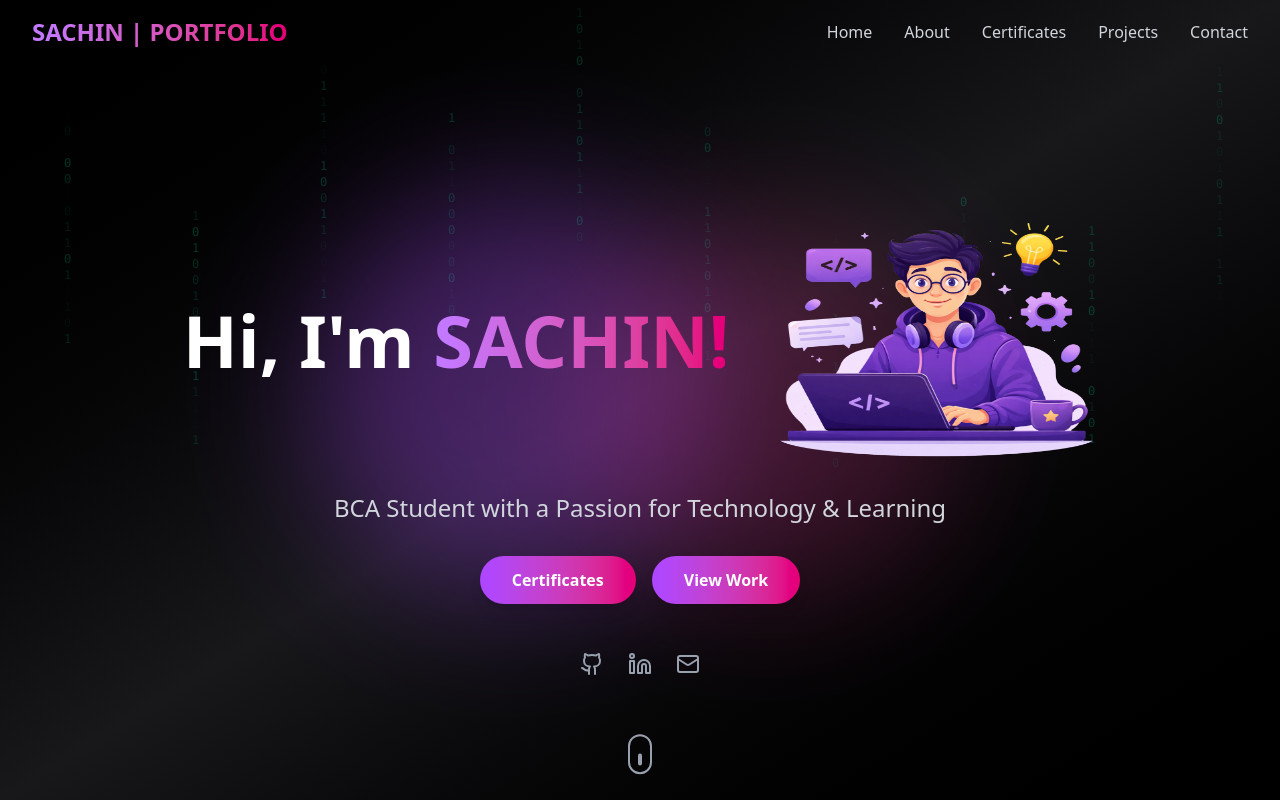
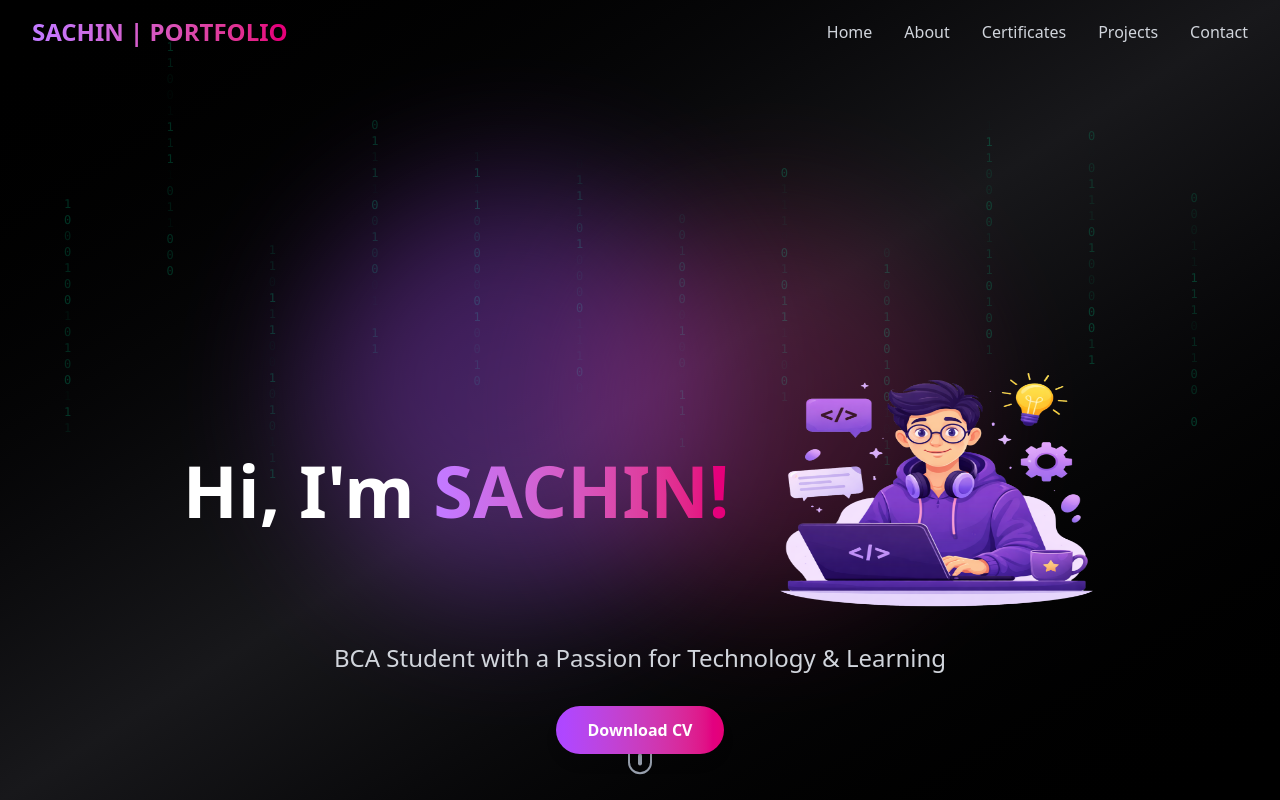
Before and after one commit to sachinv1604/my-portfolio, a React (Vite) app: page / in a window 1280 px wide. Shown: the top 800 px of the page. Built offline with nearby package versions, Linux system fonts and the light colour scheme.

Commit message:
changed hero

```diff
--- a/src/App.jsx
+++ b/src/App.jsx
@@ -103,61 +103,36 @@ const Navbar = () => {
 // CLEAN CODING-THEMED Hero Section - Replace your Hero component
 
 const Hero = () => {
-  const { scrollY } = useScroll();
-  const y = useTransform(scrollY, [0, 500], [0, 200]);
-
-  // Code snippets for animation
-  const codeLines = [
-    "const developer = 'Sachin';",
-    "function buildAmazingThings() {",
-    "import React from 'react';",
-    "npm install awesome",
-    "git commit -m 'feature'",
-    "<Component />",
-    "export default App;",
-    "console.log('Hello World');",
-    "{ skills: ['React', 'Node'] }",
-    "async/await promise",
-    "className='gradient'",
-    "useState(true)",
-  ];
+  const { scrollYProgress } = useScroll();
+  const y = useTransform(scrollYProgress, [0, 0.5], [0, 150]);
+  const opacity = useTransform(scrollYProgress, [0, 0.3], [1, 0]);
 
   return (
     <section
-  id="home"
-  className="min-h-screen flex items-center justify-center relative overflow-hidden
-  bg-linear-to-br from-black via-zinc-900 to-black"
->
-
+      id="home"
+      className="min-h-screen flex items-center justify-center relative overflow-hidden
+      bg-linear-to-br from-black via-zinc-900 to-black"
+    >
       {/* Clean Coding Animation Background */}
       <div className="absolute inset-0 overflow-hidden">
 
-
-
-
-
-
-
-
-        {/* Binary Code Rain Effect */}
-        {[...Array(10)].map((_, i) => (
+        {/* Binary Code Rain Effect - FASTER & INSTANT START */}
+        {[...Array(12)].map((_, i) => (
           <motion.div
             key={`binary-${i}`}
-           className="absolute text-emerald-400/25 font-mono text-xs"
-
-
-
+            className="absolute text-emerald-400/25 font-mono text-xs"
             style={{
-              left: `${5 + i * 10}%`,
+              left: `${5 + i * 8}%`,
             }}
+            initial={{ y: '-10%' }}
             animate={{
-              y: ["-10%", "110%"],
+              y: ['0%', '110%'],
             }}
             transition={{
-              duration: 5 + Math.random() * 3,
+              duration: 3 + Math.random() * 1.5, // Faster - reduced from 5-8 to 3-4.5
               repeat: Infinity,
               ease: "linear",
-              delay: Math.random() * 5,
+              delay: 0, // Start immediately
             }}
           >
             {[...Array(15)].map((_, j) => (
@@ -197,8 +172,11 @@ const Hero = () => {
         />
       </div>
 
-      {/* Main Content - KEEP YOUR ORIGINAL CONTENT */}
-      <motion.div style={{ y }} className="relative z-10 text-center px-4">
+      {/* Main Content - SMOOTH SCROLL */}
+      <motion.div
+        style={{ y, opacity }}
+        className="relative z-10 text-center px-4"
+      >
         <motion.div
           initial={{ scale: 0 }}
           animate={{ scale: 1 }}
@@ -212,7 +190,7 @@ const Hero = () => {
         <motion.div
           initial={{ opacity: 0, y: 20 }}
           animate={{ opacity: 1, y: 0 }}
-          transition={{ delay: 0.2 }}
+          transition={{ delay: 0.2, duration: 0.6 }}
           className="flex flex-col-reverse md:flex-row items-center justify-center gap-10 md:gap-12 mb-8"
         >
           {/* NAME */}
@@ -234,7 +212,7 @@ const Hero = () => {
         <motion.p
           initial={{ opacity: 0, y: 20 }}
           animate={{ opacity: 1, y: 0 }}
-          transition={{ delay: 0.4 }}
+          transition={{ delay: 0.4, duration: 0.6 }}
           className="text-xl md:text-2xl text-gray-300 mb-8"
         >
           BCA Student with a Passion for Technology & Learning
@@ -243,31 +221,25 @@ const Hero = () => {
         <motion.div
           initial={{ opacity: 0, y: 20 }}
           animate={{ opacity: 1, y: 0 }}
-          transition={{ delay: 0.6 }}
+          transition={{ delay: 0.6, duration: 0.6 }}
           className="flex gap-4 justify-center flex-wrap"
         >
           <motion.a
-            href="#certificates"
-            whileHover={{ scale: 1.05 }}
-            whileTap={{ scale: 0.95 }}
-            className="px-8 py-3 bg-linear-to-r from-purple-500 to-pink-600 rounded-full text-white font-semibold shadow-lg hover:shadow-purple-500/50 transition-shadow"
-          >
-            Certificates
+             href="/Sachin_Vernekar_CV.pdf"
+    download
+    className="px-8 py-3 bg-linear-to-r from-purple-500 to-pink-600
+               text-white font-semibold rounded-full shadow-lg
+               hover:scale-105 transition-transform duration-300"  >
+            Download CV
           </motion.a>
-          <motion.a
-            href="#projects"
-            whileHover={{ scale: 1.05 }}
-            whileTap={{ scale: 0.95 }}
-            className="px-8 py-3 bg-linear-to-r from-purple-500 to-pink-600 rounded-full text-white font-semibold shadow-lg hover:shadow-purple-500/50 transition-shadow"
-          >
-            View Work
-          </motion.a>
+
+
         </motion.div>
 
         <motion.div
           initial={{ opacity: 0 }}
           animate={{ opacity: 1 }}
-          transition={{ delay: 0.8 }}
+          transition={{ delay: 0.8, duration: 0.6 }}
           className="flex gap-6 justify-center mt-12"
         >
           {[
@@ -305,7 +277,6 @@ const Hero = () => {
     </section>
   );
 };
-
 const About = () => {
   return (
     <section id="about" className="py-20 bg-gray-900">
```
Also changed, not shown: 1 other file (tests, documents, lock files or other folders).
